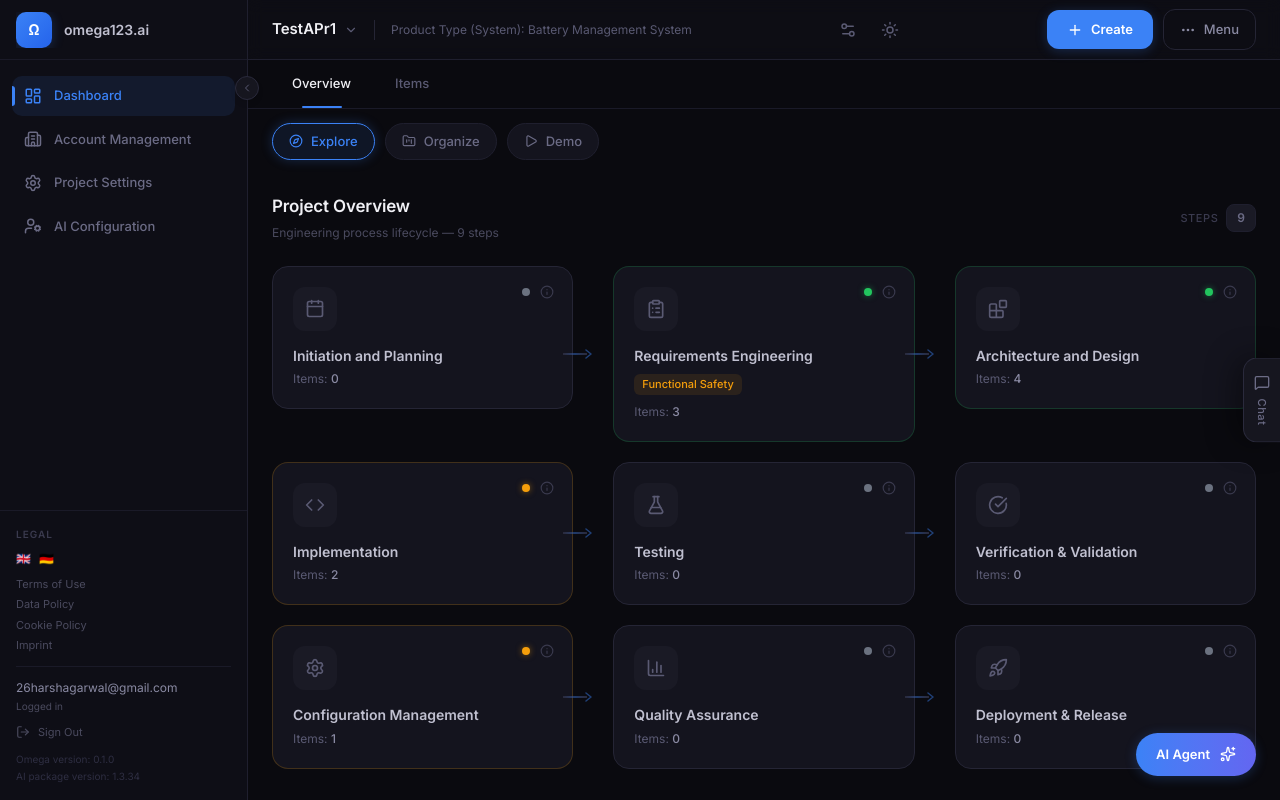
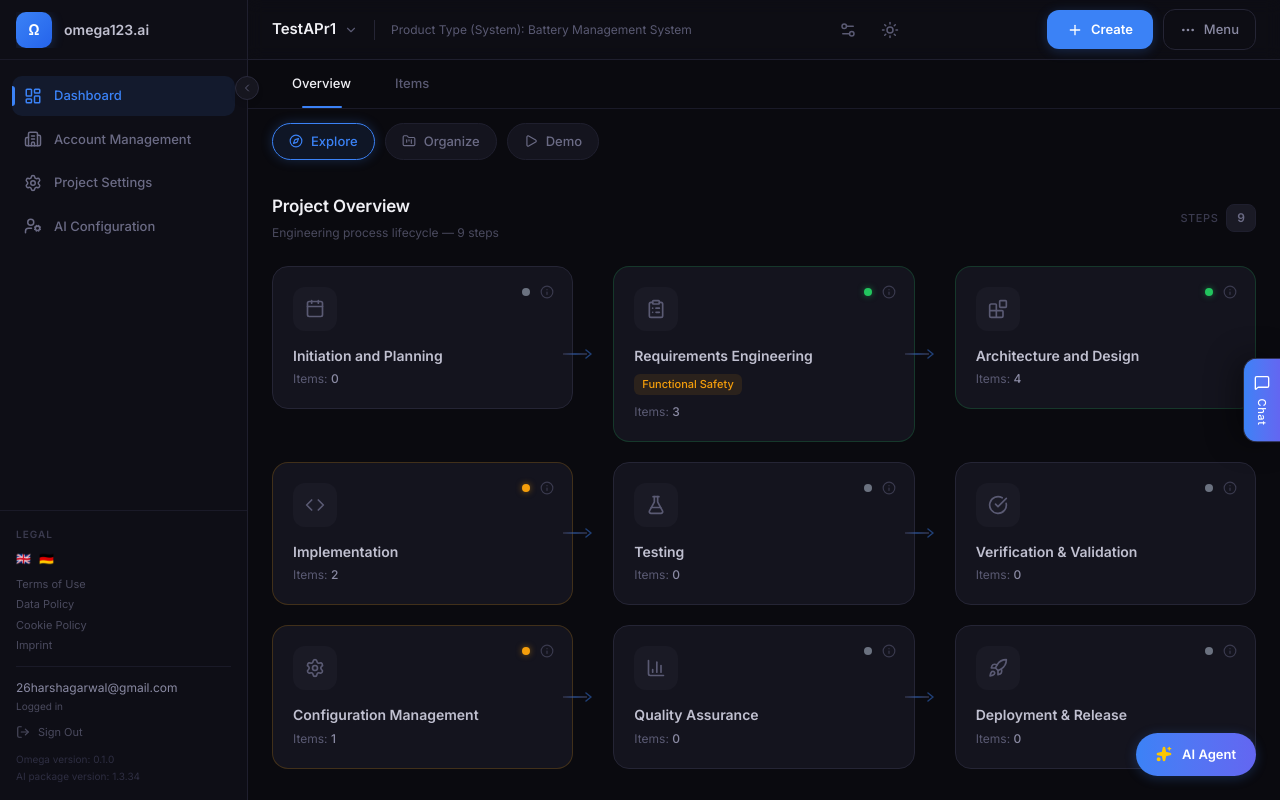
Before and after one commit to harsh-100/nexora-dashboard, a Next.js app: page /dashboard in a window 1280 px wide. Built offline with nearby package versions, Linux system fonts and the light colour scheme.

Commit message:
feat: update ChatPanel styling and reorder FloatingAIButton elements with enhanced icon styling

```diff
--- a/src/components/layout/ChatPanel.tsx
+++ b/src/components/layout/ChatPanel.tsx
@@ -23,13 +23,13 @@ export default function ChatPanel({ isOpen, onToggle }: ChatPanelProps) {
             "flex items-center gap-2 px-2.5 py-4",
             "bg-bg-overlay border border-border-strong border-r-0",
             "rounded-l-[14px]",
-            "text-text-subtle hover:text-accent hover:bg-bg-hover",
-            "transition-all duration-300 group"
+            "text-text-subtle ",
+            "transition-all duration-300 group bg-gradient-to-r from-accent to-accent-secondary text-white text-[13px] font-semibold hover:scale-105 active:scale-95 transition-all duration-250 animate-pulse-glow"
           )}
           style={{ boxShadow: "var(--shadow-chat)" }}
         >
           <div className="flex flex-col items-center gap-2">
-            <MessageSquare className="w-4 h-4 group-hover:text-accent transition-colors" />
+            <MessageSquare className="w-4 h-4  transition-colors" />
             <span
               className="text-[11px] font-medium tracking-wider"
               style={{ writingMode: "vertical-lr" }}
--- a/src/components/shared/FloatingAIButton.tsx
+++ b/src/components/shared/FloatingAIButton.tsx
@@ -11,8 +11,8 @@ export default function FloatingAIButton({ onClick }: FloatingAIButtonProps) {
       className="fixed bottom-6 right-6 z-30 flex items-center gap-2.5 px-5 py-3 rounded-full bg-gradient-to-r from-accent to-accent-secondary text-white text-[13px] font-semibold hover:scale-105 active:scale-95 transition-all duration-250 animate-pulse-glow"
       style={{ boxShadow: "var(--shadow-button)" }}
     >
+      <Sparkles className="w-4 h-4 text-yellow-400 fill-yellow-400" />
       <span>AI Agent</span>
-      <Sparkles className="w-4 h-4" />
     </button>
   );
 }
```
